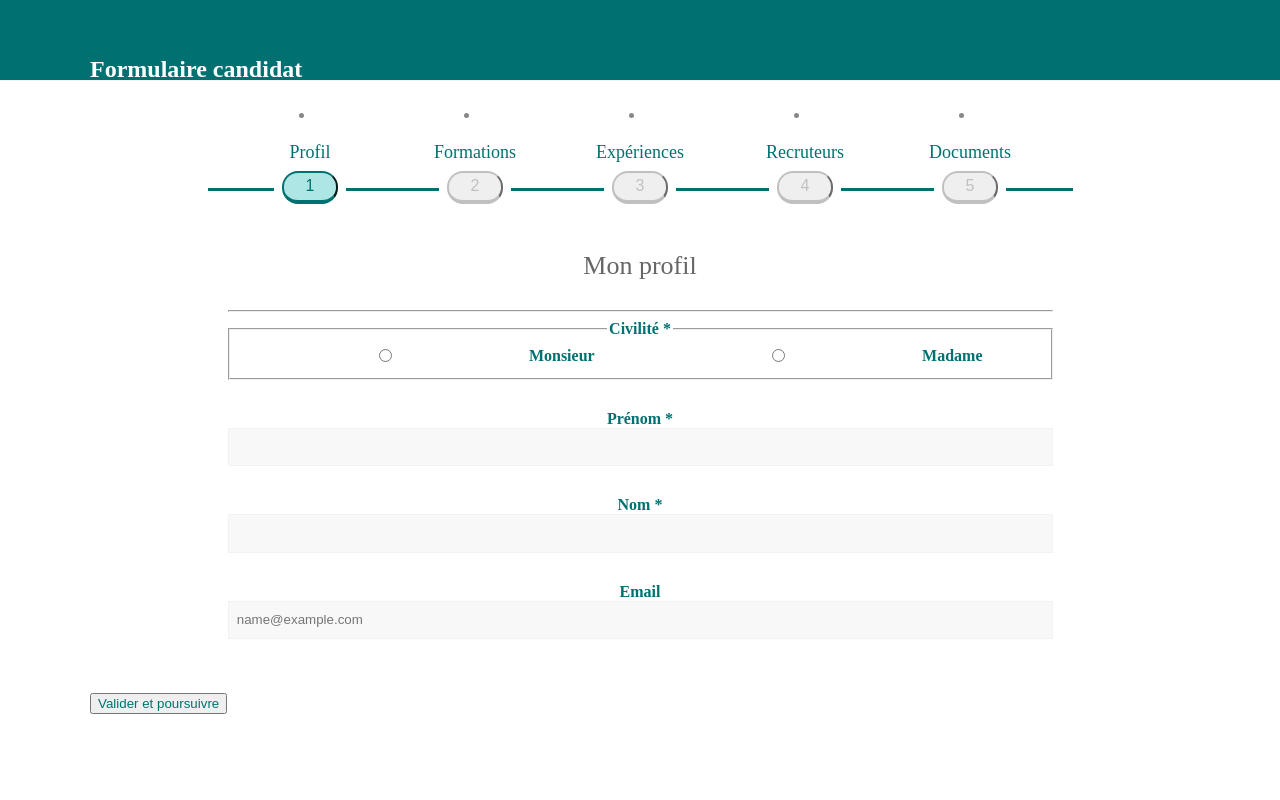
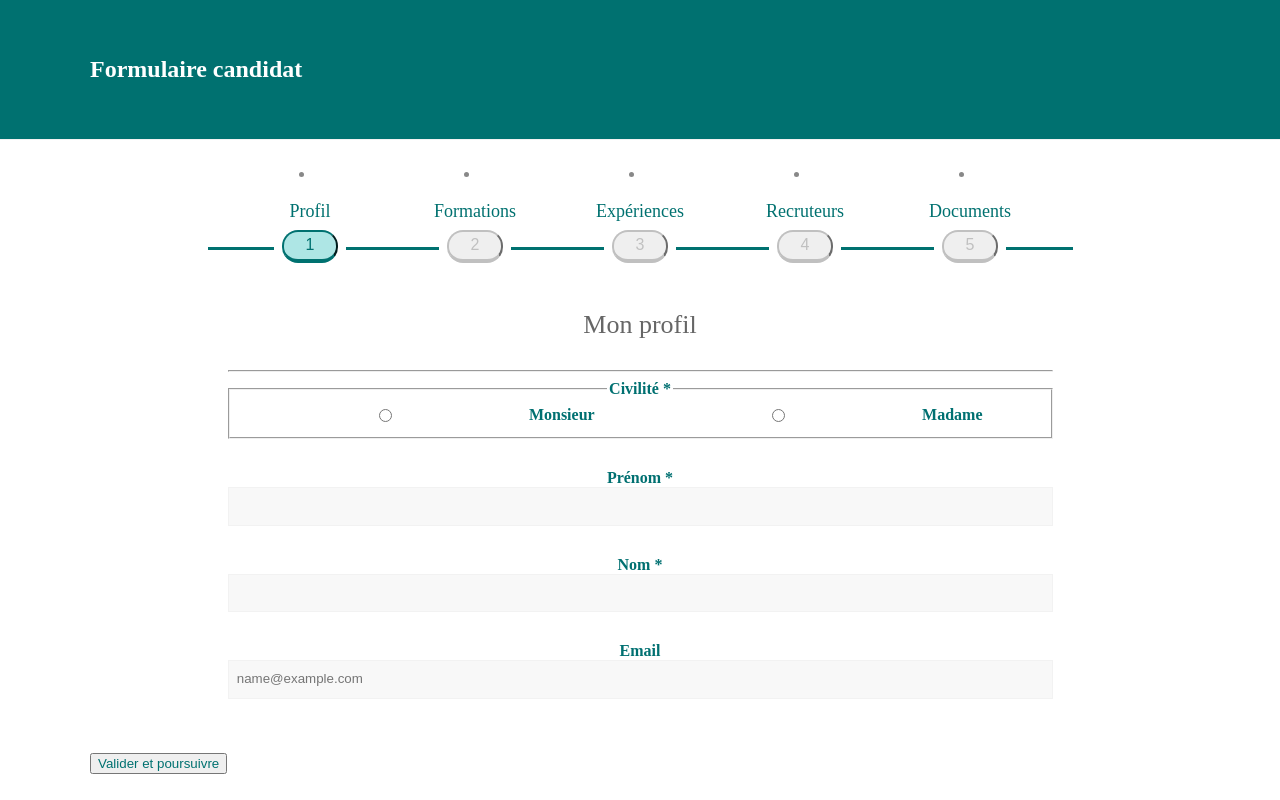
Before and after one commit to WildCodeSchool/remotefr-js-0920-p3-wejob-admin, a React (Create React App) app: page / in a window 1280 px wide. Built offline with nearby package versions, Linux system fonts and the light colour scheme; the HTML template or start-up script is replaced by a standard one.

Commit message:
Add style in HeaderPostTitle

```diff
--- /dev/null
+++ b/src/asset/css/HeaderPostTitle.module.css
@@ -0,0 +1,44 @@
+.headerPostTitleContainer {
+  background-color: #007170;
+  padding: 40px 0;
+  border-bottom: 1px solid #f2f2f2;
+  display: block;
+}
+
+.headerPostTitleContainer:after {
+  visibility: hidden;
+  display: block;
+  font-size: 0;
+  content: ' ';
+  clear: both;
+  height: 0;
+}
+
+.headerPostTitleContainer:before,
+.headerPostTitleContainer:after {
+  content: ' ';
+  display: table;
+}
+
+.postTitleWrapper {
+  float: left;
+  max-width: 100%;
+  padding-right: 30px;
+}
+
+.headerPostTitleClass {
+  font-size: 24px;
+  padding-bottom: 0;
+  color: #ffffff;
+}
+
+.innerWrap {
+  max-width: 1100px;
+  margin: 0 auto;
+}
+
+@media screen and (max-width: 1190px) {
+  .innerWrap {
+    width: 94%;
+  }
+}
--- a/src/components/HeaderPostTitle.jsx
+++ b/src/components/HeaderPostTitle.jsx
@@ -1,13 +1,14 @@
 import React from 'react';
 import PropTypes from 'prop-types';
+import styles from '../asset/css/HeaderPostTitle.module.css';
 
 function HeaderPostTitle(props) {
   const { name } = props;
   return (
-    <div className="header-post-title-container clearfix">
-      <div className="inner-wrap">
-        <div className="post-title-wrapper">
-          <h1 className="header-post-title-class entry-title">{name}</h1>
+    <div className={styles.headerPostTitleContainer}>
+      <div className={styles.innerWrap}>
+        <div className={styles.postTitleWrapper}>
+          <h1 className={styles.headerPostTitleClass}>{name}</h1>
         </div>
       </div>
     </div>
```
